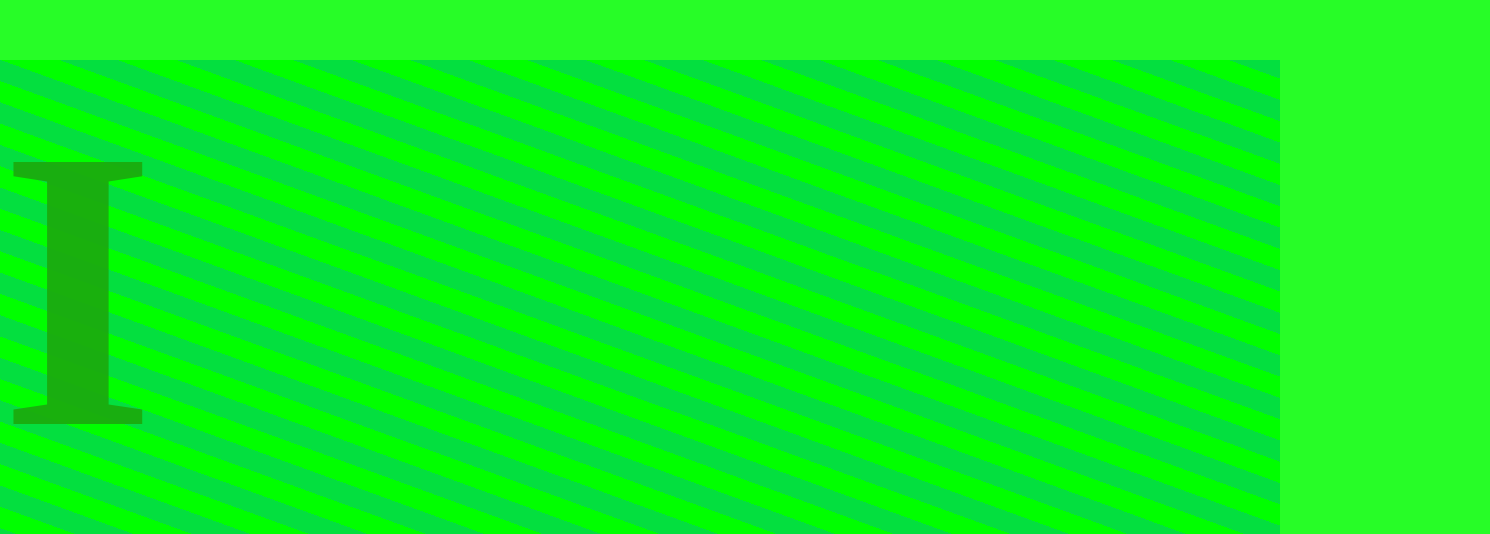
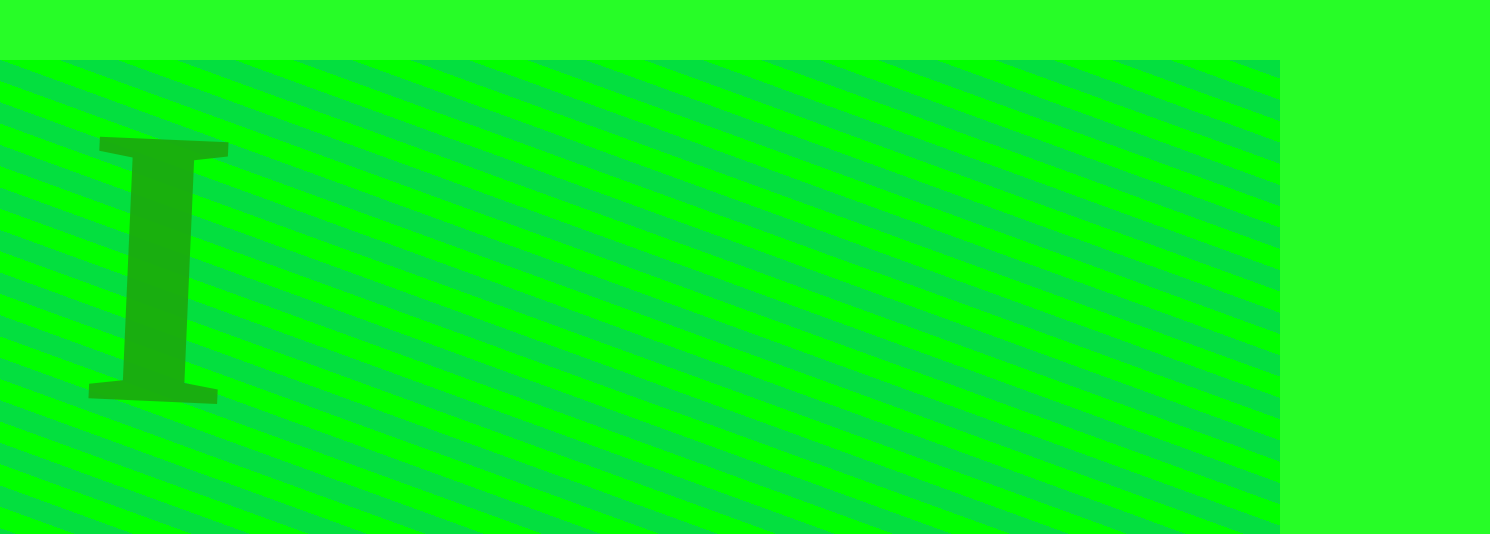
Before and after one commit to kathyg-gg/ugly-site, a plain HTML site: page index.html in a window 1280 px wide. Shown: the part 1971-2505 px from the top of the page, 1490 px wide, since content can reach past the window. Drawn offline with Linux system fonts and the light colour scheme.

Commit message:
Update styles.css

```diff
--- a/styles.css
+++ b/styles.css
@@ -14,6 +14,7 @@
 h2{
     font-size: 25rem;
     color: rgba(27, 172, 14, 0.944);
+    rotate: 2.5deg;
 }
 
 p{
```
Lines whose indentation alone changed are shown as unchanged.
